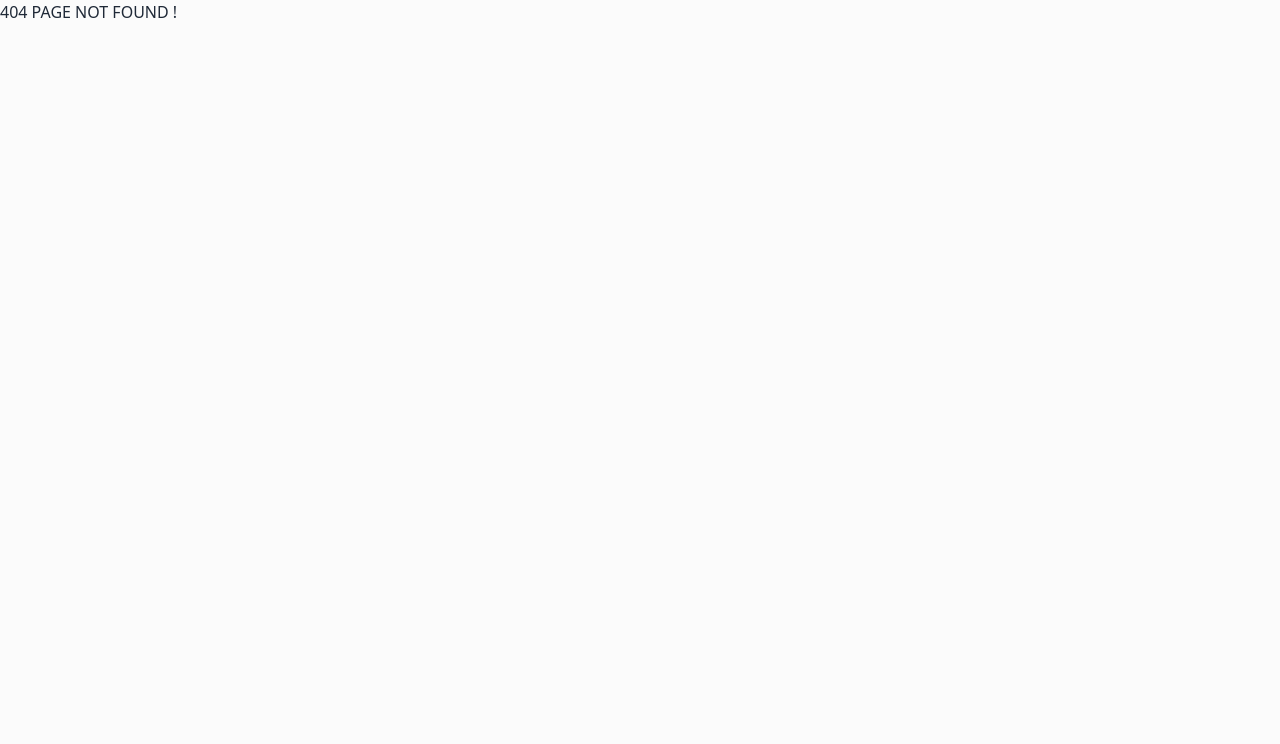
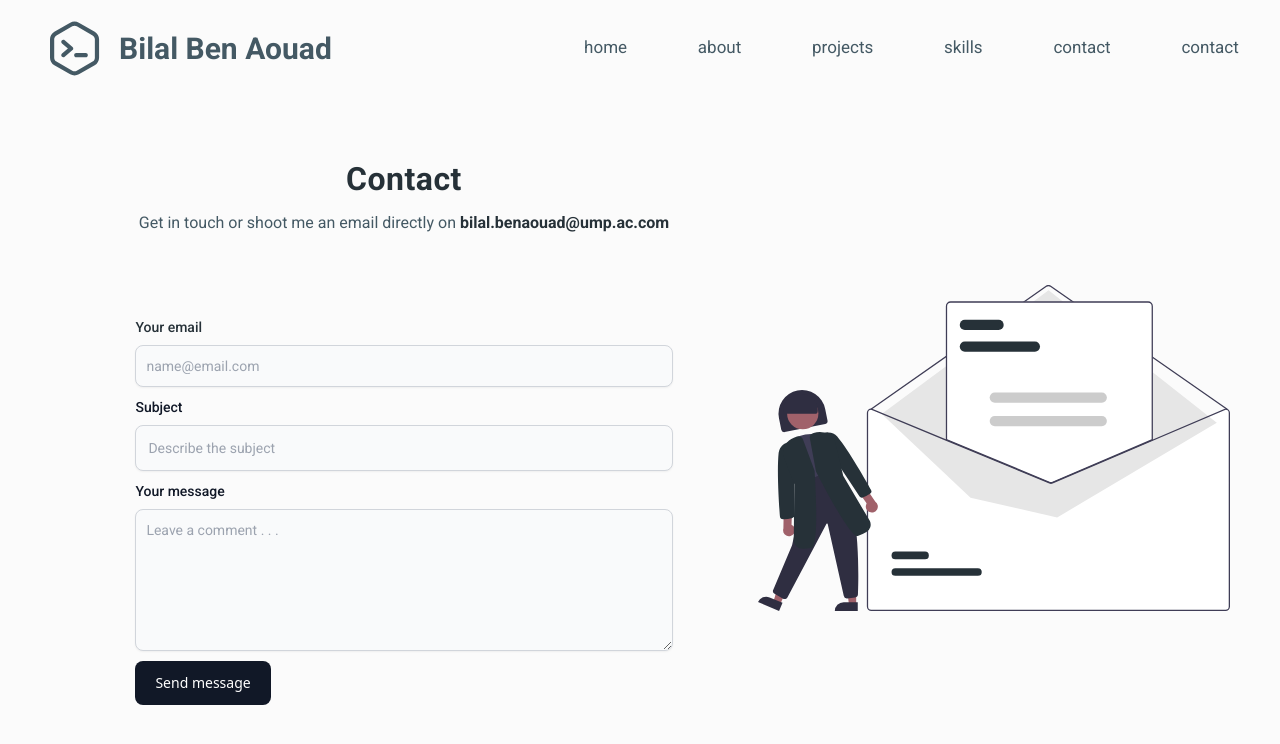
Before and after one commit to bben-aou/my-portfolio, a React (Create React App) app: page /contact in a window 1280 px wide. Before the commit this address had no page. Shown: the top 744 px of the page. Built offline with nearby package versions, Linux system fonts and the light colour scheme.

Commit message:
feat : add contact page with the complet logic V1

```diff
--- a/src/App.js
+++ b/src/App.js
@@ -4,7 +4,7 @@ import Home from './pages/home/Home';
 import Projects from './pages/projects/Projects';
 import About from './pages/about/About';
 import Skills from './pages/skills/Skills'
-
+import Contact from './pages/contact/Contact';
 
 import { createContext, useState } from 'react';
 
@@ -31,6 +31,7 @@ function App() {
               <Route path='/projects' element={<Projects />} />
               <Route path='/about' element={<About />} />
               <Route path='/skills' element={<Skills />} />
+              <Route path='/contact' element={<Contact />} />
               <Route path='*' element={<h1>404 PAGE NOT FOUND !</h1>} />
             </Routes>
           </Router>
--- a/src/assets/icons/icons.js
+++ b/src/assets/icons/icons.js
@@ -30,6 +30,7 @@ import ircCardImg from '../ircImg.jpg'
 import dockerCardImg from '../dockerImg.jpg'
 import pingCardImg from '../pingImg.png'
 import univCardImg from '../univImg.png'
+import contactVector from '../contactVictor.svg'
 
 
 const icons = {
@@ -65,5 +66,6 @@ const icons = {
     dockerCardImg,
     pingCardImg,
     univCardImg,
+    contactVector,
 };
 export default icons;
--- /dev/null
+++ b/src/pages/contact/AlertPopUp.js
@@ -0,0 +1,45 @@
+import React, { useState } from 'react'
+import { Link } from 'react-router-dom'
+
+export default function AlertPopUp({ title, subtitle, status }) {
+
+    const [show, setShow] = useState(true);
+    return (
+
+        <div class={show ? `flex min-h-screen items-center justify-center bg-gray-100` : `hidden`}>
+            <div class="rounded-lg bg-gray-50 px-16 py-14">
+                <div class="flex justify-center">
+                    <div class={`rounded-full ${status === "succuss" ? `bg-green-200 ` : `bg-red-200 `}  p-6`}>
+                        <div class={`flex h-16 w-16 items-center justify-center ${status === "succuss" ? `bg-green-500 ` : `bg-red-500 `} rounded-full p-4`}>
+                            {
+                                <>
+
+                                    {status === "succuss" &&
+                                        <svg xmlns="http://www.w3.org/2000/svg" fill="none" viewBox="0 0 24 24" stroke-width="1.5" stroke="currentColor" className="h-8 w-8 text-white">
+                                            <path stroke-linecap="round" stroke-linejoin="round" d="M4.5 12.75l6 6 9-13.5" />
+                                        </svg>
+                                    }
+                                    {status !== "succuss" &&
+                                        <svg xmlns="http://www.w3.org/2000/svg" fill="none" viewBox="0 0 24 24" stroke-width="1.5" stroke="currentColor" className="w-8 h-8 text-white">
+                                            <path stroke-linecap="round" stroke-linejoin="round" d="M12 9v3.75m-9.303 3.376c-.866 1.5.217 3.374 1.948 3.374h14.71c1.73 0 2.813-1.874 1.948-3.374L13.949 3.378c-.866-1.5-3.032-1.5-3.898 0L2.697 16.126zM12 15.75h.007v.008H12v-.008z" />
+                                        </svg>
+                                    }
+                                </>
+                            }
+
+                        </div>
+                    </div>
+                </div>
+                <h3 class="my-4 text-center text-3xl font-semibold text-gray-700">
+                    {title}
+                </h3>
+                <p class="w-[230px] text-center font-normal text-gray-600">
+                    {subtitle}
+                </p>
+                <Link to={"/"} onClick={() => { setShow(false) }} class="mx-auto mt-10 block rounded-xl border-4 border-transparent bg-orange-400 px-6 py-3 text-center text-base font-medium text-orange-100 outline-8 hover:outline hover:duration-300">
+                    Go Home !
+                </Link>
+            </div>
+        </div>
+    )
+}
--- /dev/null
+++ b/src/pages/contact/Contact.js
@@ -0,0 +1,110 @@
+import React from 'react'
+import Header from "../../header/Header";
+import { AppContext } from "../../App";
+import { useContext, useState } from 'react';
+
+import icons from '../../assets/icons/icons';
+import AlertPopUp from './AlertPopUp';
+
+export default function Contact() {
+    const { openMenu } = useContext(AppContext);
+
+
+    const [email, setEmail] = useState("");
+    const [subject, setSubject] = useState("");
+    const [message, setMessage] = useState("");
+    const [submitted, setSubmitted] = useState(false);
+    const [error, setError] = useState("");
+
+    function onSubmit(e) {
+        e.preventDefault();
+
+        fetch("https://formcarry.com/s/orkk1MFj1o", {
+            method: "POST",
+            headers: {
+                "Content-Type": "application/json",
+                Accept: "application/json"
+            },
+            body: JSON.stringify({ email: email, subject: subject, message: message })
+        })
+            .then((res) => res.json())
+            .then((res) => {
+                if (res.code === 200) {
+                    setSubmitted(true);
+                } else {
+                    setError(res.message);
+                }
+            })
+            .catch((error) => setError(error));
+    }
+
+    if (error) {
+        return (
+            <AlertPopUp
+                title="Sorry, we couldn't send your email"
+                subtitle="Oops! An error occurred while sending your email. Please try again later"
+                status="failed"
+            />
+        )
+    }
+
+    if (submitted) {
+        return (
+            <AlertPopUp
+                title="Your email has been sent successfully"
+                subtitle="We appreciate your patience and will reach out to you soon"
+                status="succuss"
+            />
+        )
+    }
+
+
+    return (
+        <>
+            <Header />
+            <div class={!openMenu ? `w-full h-[92vh] lg:h-[88vh] lg:px-[50px] flex ` : `hidden`}>
+                <div className='w-[60%] h-full  flex items-center justify-center'>
+                    <div className='w-[90%] h-[90%]  rounded-lg'>
+                        <div className='w-full h-[20%]  flex flex-col items-center justify-center'>
+                            <h1 className=' text-[1rem] lg:text-[2rem] font-semibold font-roboto text-dark-900 tracking-[0.5px]'>
+                                Contact
+                            </h1>
+                            <p className='lg:text-right text-center text-dark-800 text-[0.8rem] lg:text-[1rem] font-normal font-roboto  mt-2'>
+                                Get in touch or shoot me an email directly on <span className='text-dark-900 font-semibold'> bilal.benaouad@ump.ac.com </span>
+                            </p>
+                        </div>
+                        <div className='w-full h-[80%]  flex flex-col justify-center px-[50px] '>
+
+                            <form class="" onSubmit={(e) => onSubmit(e)}>
+                                <div className='mb-[10px]'>
+                                    <label for="email" className="block mb-2 text-sm font-medium text-dark-900 dark:text-dark-900 font-roboto">
+                                        Your email
+                                    </label>
+                                    <input type="email" id="email" value={email} onChange={(e) => setEmail(e.target.value)} className="shadow-sm  bg-gray-50 border border-gray-300 text-dark-900 font-roboto text-sm rounded-lg focus:ring-primary-500 focus:border-primary-500 block w-full p-2.5  dark:border-gray-600 dark:placeholder-gray-500  dark:shadow-sm-light focus:outline-none" placeholder="name@email.com" required />
+                                </div>
+                                <div className='mb-[10px]'>
+                                    <label for="subject" class="block mb-2 text-sm font-medium text-gray-900 dark:text-dark-900 font-roboto">
+                                        Subject
+                                    </label>
+                                    <input type="text" id="subject" value={subject} onChange={(e) => setSubject(e.target.value)} className="block p-3 w-full text-sm text-gray-900 bg-gray-50 rounded-lg border border-gray-300 shadow-sm focus:ring-primary-500 focus:border-primary-500  dark:border-gray-600 dark:placeholder-gray-500 dark:text-dark-900 font-roboto dark:focus:ring-primary-500 dark:focus:border-primary-500 dark:shadow-sm-light focus:outline-none" placeholder="Describe the subject" required />
+                                </div>
+                                <div class="sm:col-span-2">
+                                    <label for="message" class="block mb-2 text-sm font-medium text-gray-900 dark:text-dark-900 font-roboto">
+                                        Your message
+                                    </label>
+                                    <textarea id="message" value={message} onChange={(e) => setMessage(e.target.value)} rows="6" className="block p-2.5 w-full text-sm text-gray-900 bg-gray-50 rounded-lg shadow-sm border border-gray-300 focus:ring-primary-500 focus:border-primary-500 dark:border-gray-600 dark:placeholder-gray-500 dark:text-dark-900 font-roboto dark:focus:ring-primary-500 dark:focus:border-primary-500 focus:outline-none" placeholder="Leave a comment . . ."></textarea>
+                                </div>
+                                <button type="submit" className="py-3 px-5 bg-gray-900 mt-[10px] text-sm font-medium text-center text-white rounded-lg bg-primary-700 sm:w-fit hover:bg-primary-800 focus:ring-4 focus:outline-none focus:ring-primary-300 dark:bg-primary-600 dark:hover:bg-primary-700 dark:focus:ring-primary-800">
+                                    Send message
+                                </button>
+                            </form>
+                        </div>
+                    </div>
+                </div>
+                <div className='w-[40%] h-full flex items-center'>
+                    <img src={icons.contactVector} alt='' />
+                </div>
+            </div>
+        </>
+    )
+}
```
Also changed, not shown: src/assets/contactVictor.svg (added).
